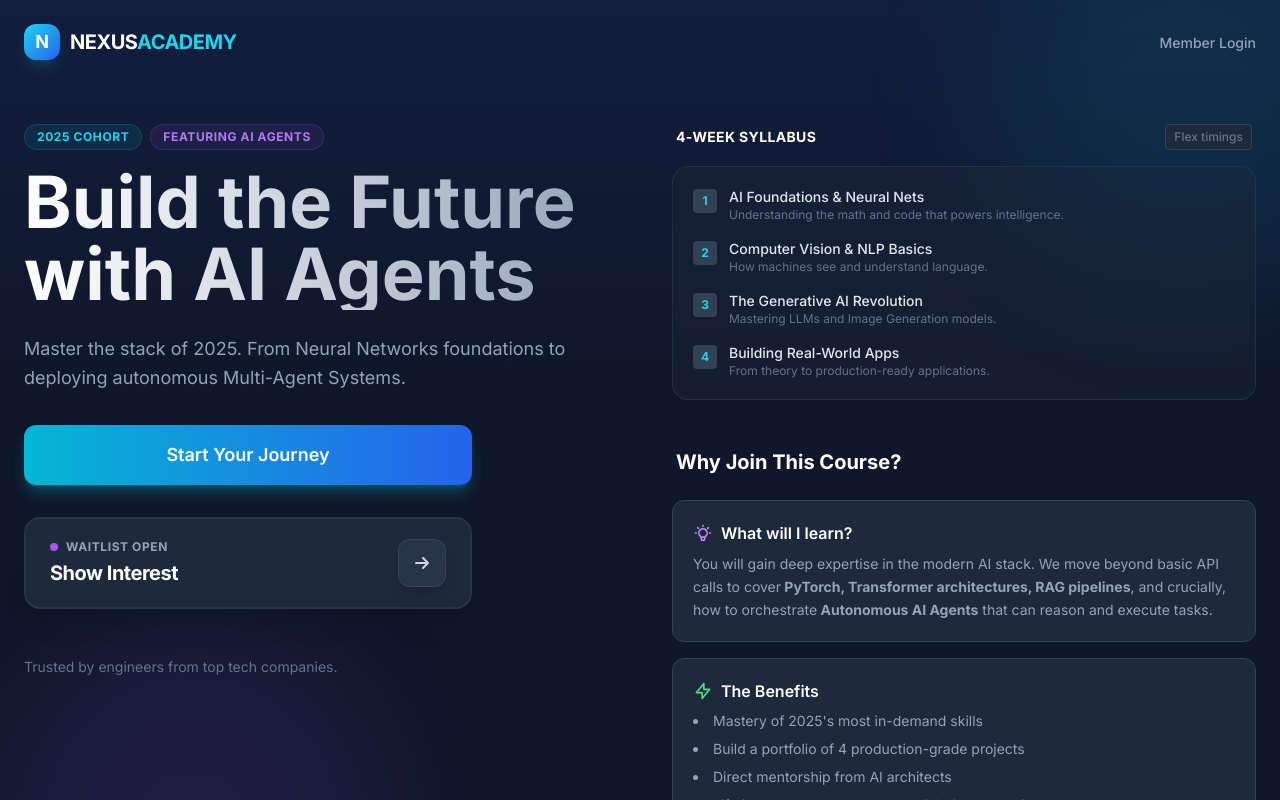
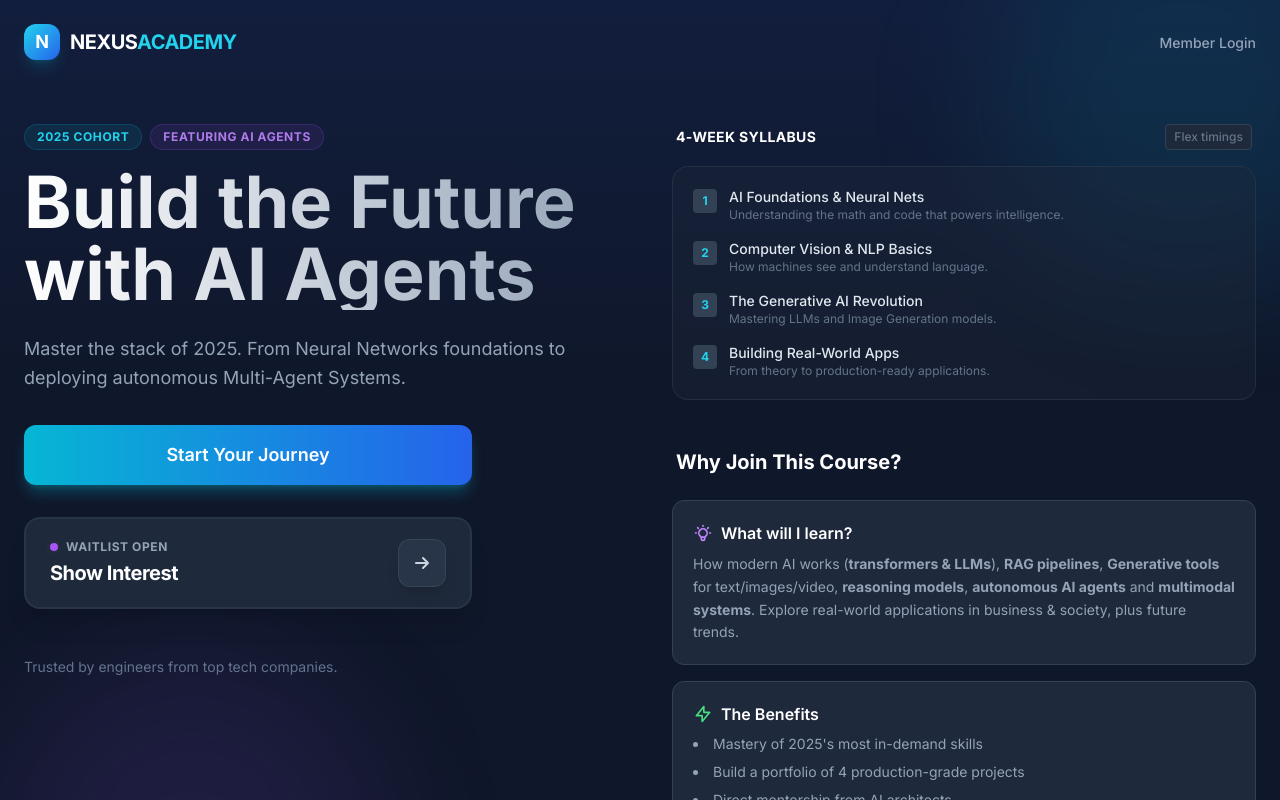
Before and after one commit to patsc42/ai-course-enroll, a React (Vite) app: page / in a window 1280 px wide. Shown: the top 800 px of the page. Built offline with nearby package versions, Linux system fonts and the light colour scheme.

Commit message:
modified what will i learn syllabus

```diff
--- a/components/CourseHero.tsx
+++ b/components/CourseHero.tsx
@@ -143,9 +143,7 @@ const CourseHero: React.FC<CourseHeroProps> = ({ onStart }) => {
                             What will I learn?
                         </h4>
                         <p className="text-slate-400 text-sm leading-relaxed">
-                            You will gain deep expertise in the modern AI stack. We move beyond basic API calls to cover
-                            <strong> PyTorch, Transformer architectures, RAG pipelines</strong>, and crucially, how to orchestrate
-                            <strong> Autonomous AI Agents</strong> that can reason and execute tasks.
+                            How modern AI works (<strong>transformers & LLMs</strong>), <strong>RAG pipelines</strong>, <strong>Generative tools</strong> for text/images/video, <strong>reasoning models</strong>, <strong>autonomous AI agents</strong> and <strong>multimodal systems</strong>. Explore real-world applications in business & society, plus future trends.
                         </p>
                     </div>
 
```
